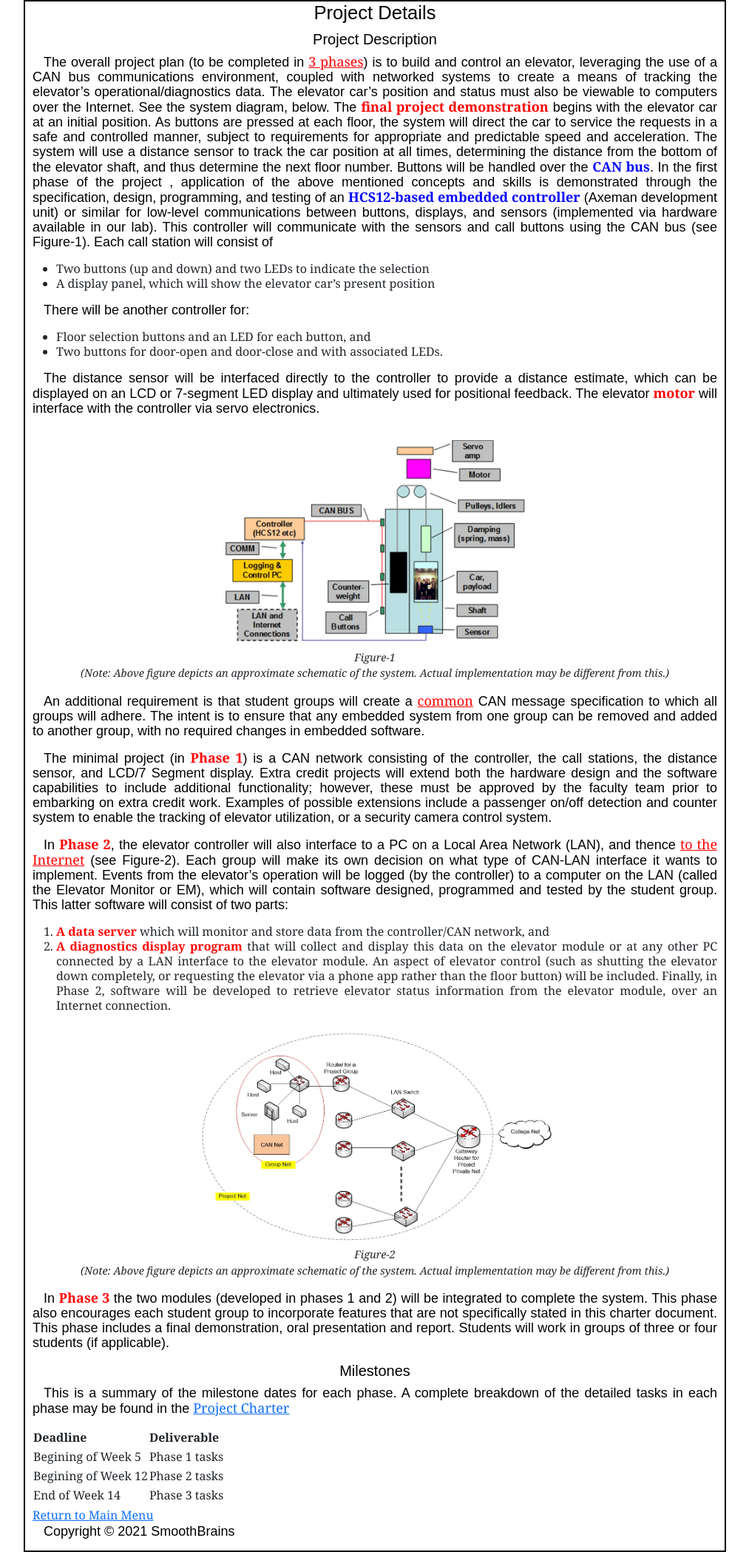
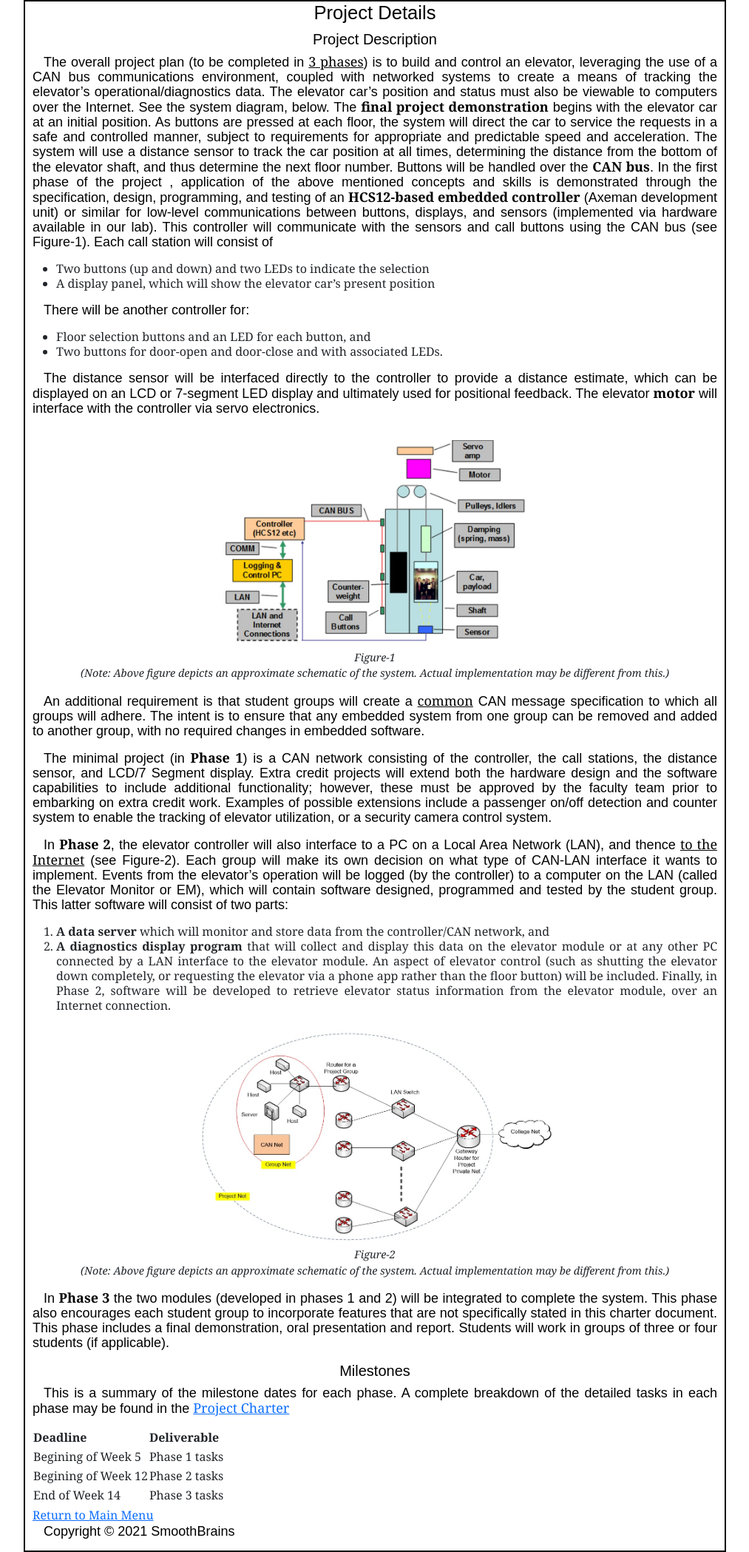
Before and after one commit to gr8gregory/Engineering-Projects-VI, a PHP site: page /proj_details.html in a window 1280 px wide. Shown: the part 164-2262 px from the top of the page at 74% size, without its empty margins (133-1146 px from the left). Run offline with PHP 8.4, Linux system fonts and the light colour scheme.

Commit message:
removed colour and changed font to georgia as per Q14

```diff
--- a/css/project_details_style.css
+++ b/css/project_details_style.css
@@ -1,5 +1,5 @@
 body {
-  font-family: sans-serif;
+  font-family: Georgia, sans-serif;
 }
 
 p.content,
@@ -33,27 +33,22 @@ figcaption {
 
 .mkbold {
   font-weight: bold;
-  color: red;
 }
 
 .mkunderlined {
   text-decoration: underline;
-  color: red;
 }
 
 #hcs12 {
   font-weight: bold;
-  color: blue;
 }
 
 #can {
   font-weight: bold;
-  color: blue;
 }
 
 #buttons {
   font-weight: bold;
-  color: blue;
 }
 
 .content {
```
